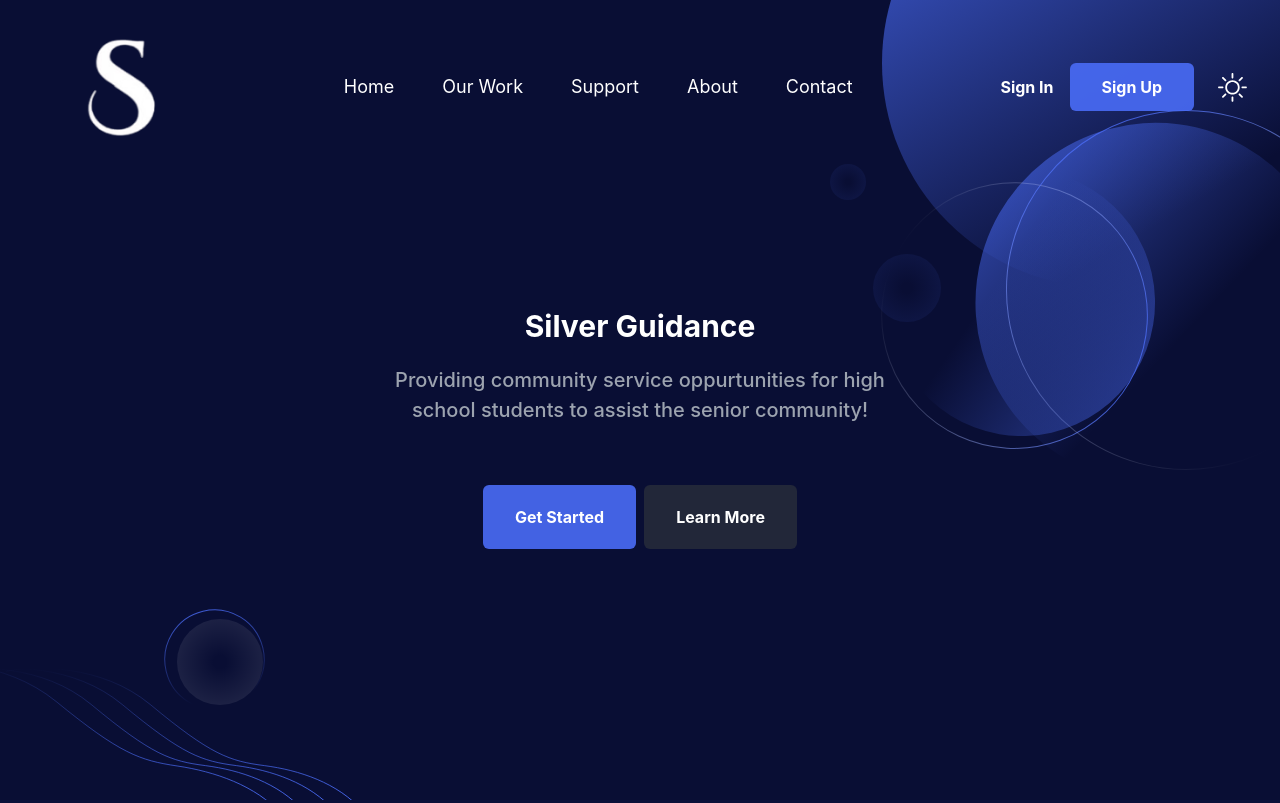
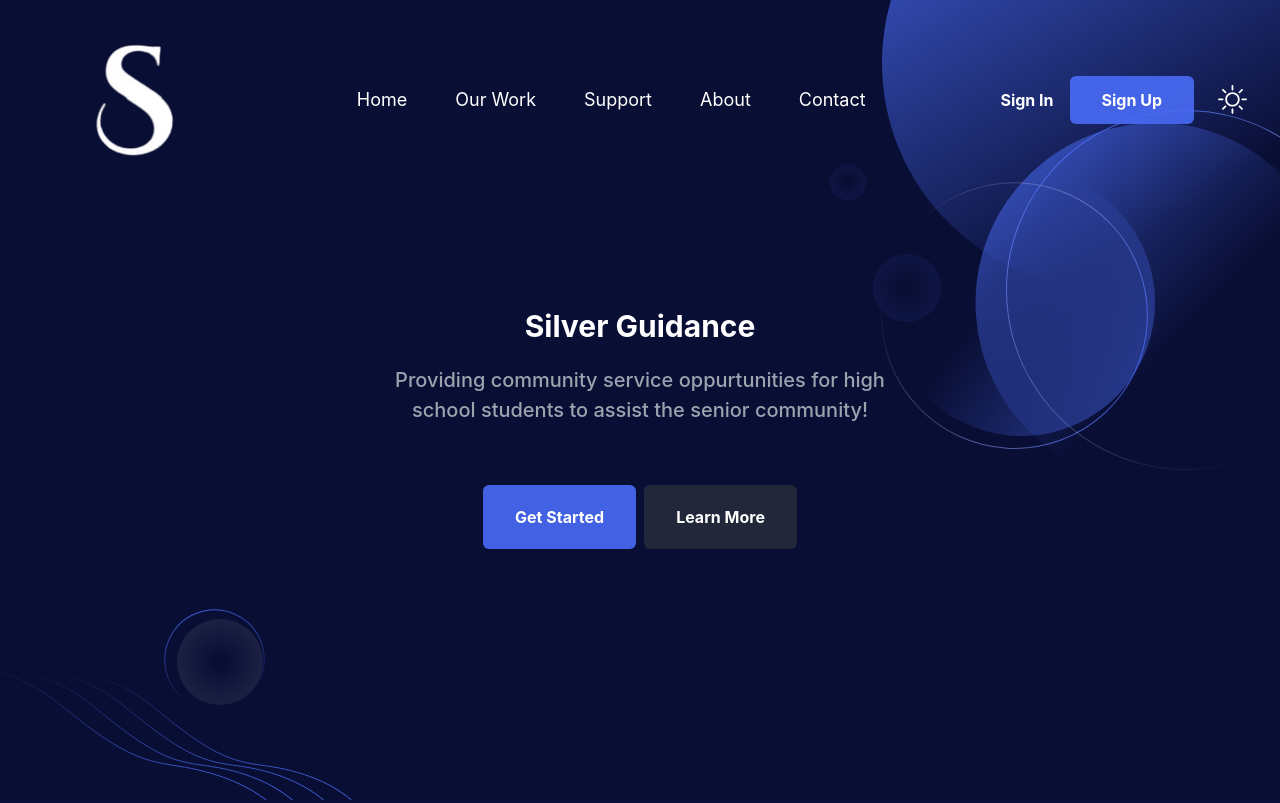
Before and after one commit to SilverGuidanceWebsiteTest/SilverGuidanceWebsiteTest2.github.io, a website: page index.html in a window 1280 px wide. Shown: the top 803 px of the page. Drawn offline with Linux system fonts and the light colour scheme.

Commit message:
Update index.html

```diff
--- a/index.html
+++ b/index.html
@@ -16,7 +16,7 @@
     <div class="px-4 py-4 lg:px-8 lg:py-1" id="header">
         <div class="flex items-center justify-between">
             <div class="logo">
-                <img src="./img/Silverlogonobackgorund.png" alt="logo" class="hidden dark:block w-44">
+                <img src="./img/Silverlogonobackgorund.png" alt="logo" class="hidden dark:block w-88">
             </div>
             <div class="navigation hidden lg:block">
                 <nav>
```
